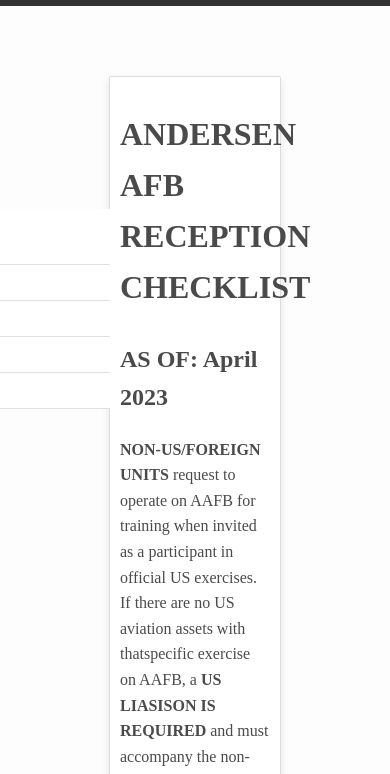
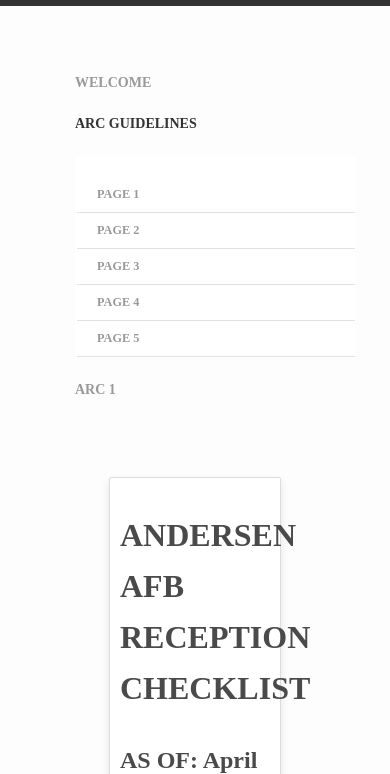
Before and after one commit to tonymuneton/eARC-Final, a website: page arcform.html in a window 390 px wide. Both pictures are taken after a click on the link "Start the ARC Form". Shown: the part 70-844 px from the top of the page. Drawn offline with nearby package versions, Linux system fonts and the light colour scheme.

Commit message:
Update arcform-styles.css

```diff
--- a/arcform-styles.css
+++ b/arcform-styles.css
@@ -537,24 +537,22 @@
 
 /* Tablet and below */
 @media (max-width: 768px) {
-    /* Convert sidebar to a toggle menu on small screens */
     .sidebar {
-        position: absolute; /* or 'fixed' depending on your layout */
-        width: 250px; /* Adjust as necessary */
-        height: 100%;
-        left: -250px; /* Hide off-screen */
-        transition: left 0.3s;
+        flex: 0 0 auto; /* Allow sidebar to adjust its width */
+        width: 100%; /* Full width on smaller screens */
+        margin: 0;
+        padding: 15px; /* Reduced padding on smaller screens */
+        /* Ensure sidebar is visible or provide a toggle mechanism */
     }
 
-    /* Styles for when sidebar is active */
-    .sidebar.active {
-        left: 0;
+    /* Hide arrows and other non-essential elements if needed */
+    .arrow {
+        display: none;
     }
 
-    /* Style your menu toggle button */
-    .menu-toggle {
-        display: block;
-        /* Other styles as necessary */
+    /* Adjust font size for smaller screens */
+    .sidebar ul ul li {
+        font-size: 0.875em; /* Slightly smaller font size */
     }
 }
 
@@ -562,5 +560,6 @@
 @media (max-width: 480px) {
     .sidebar {
         width: 100%; /* Full width on very small screens */
+        /* Ensure sidebar is visible or provide a toggle mechanism */
     }
 }
```
